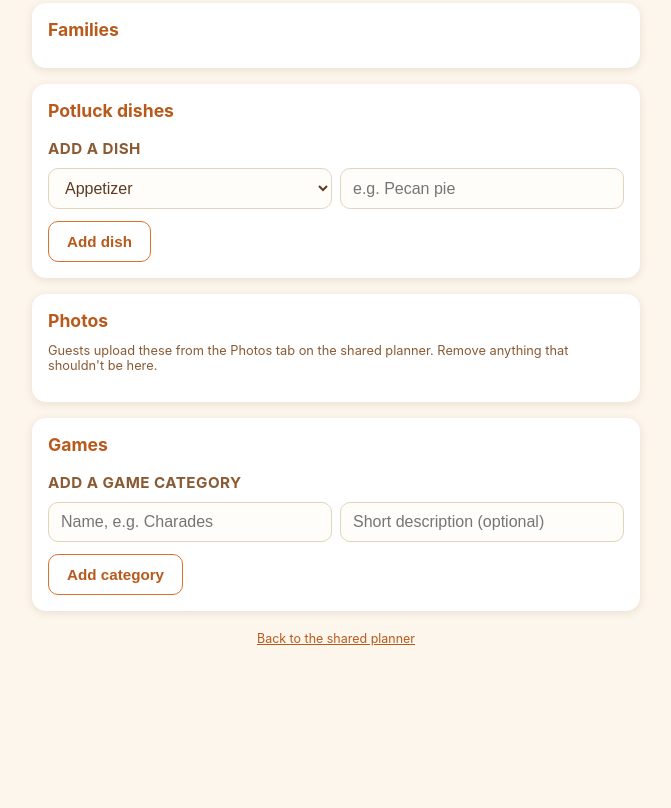
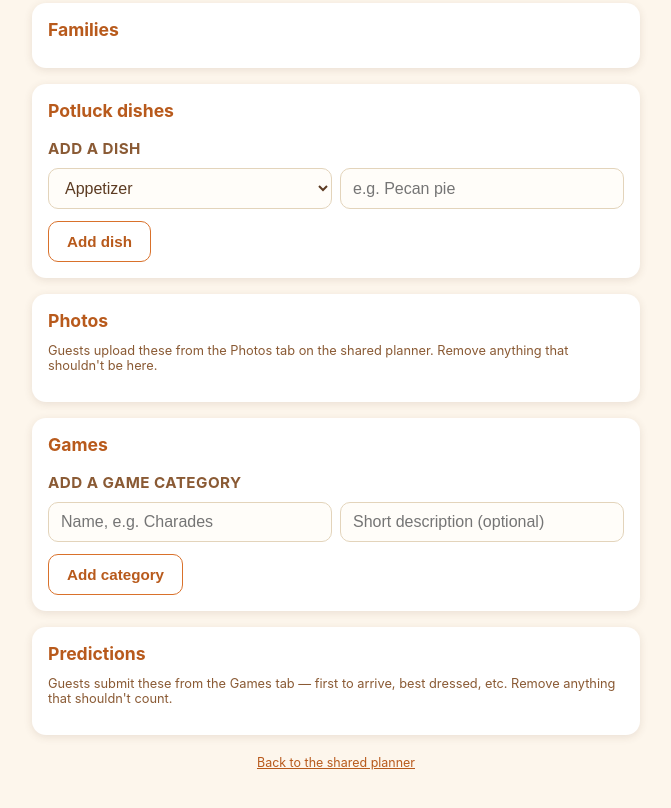
Before and after one commit to williamhubbell/thanksgiving-app, a website: page public/dashboard.html in a window 1280 px wide. Shown: the part 767-1575 px from the top of the page, without its empty margins (304-975 px from the left). Before the commit the page ends 1473 px from the top, so only its background shows below. Drawn offline with Linux system fonts and the light colour scheme; no server answers.

Commit message:
Update dashboard.html

```diff
--- a/public/dashboard.html
+++ b/public/dashboard.html
@@ -80,6 +80,12 @@
     <button class="btn secondary" id="addCatBtn" type="button">Add category</button>
   </div>
 
+  <div class="card">
+    <h2>Predictions</h2>
+    <p class="hint">Guests submit these from the Games tab — first to arrive, best dressed, etc. Remove anything that shouldn't count.</p>
+    <div id="predictionTable"></div>
+  </div>
+
   <p class="footer-note"><a href="/">Back to the shared planner</a></p>
 </div>
 
```
